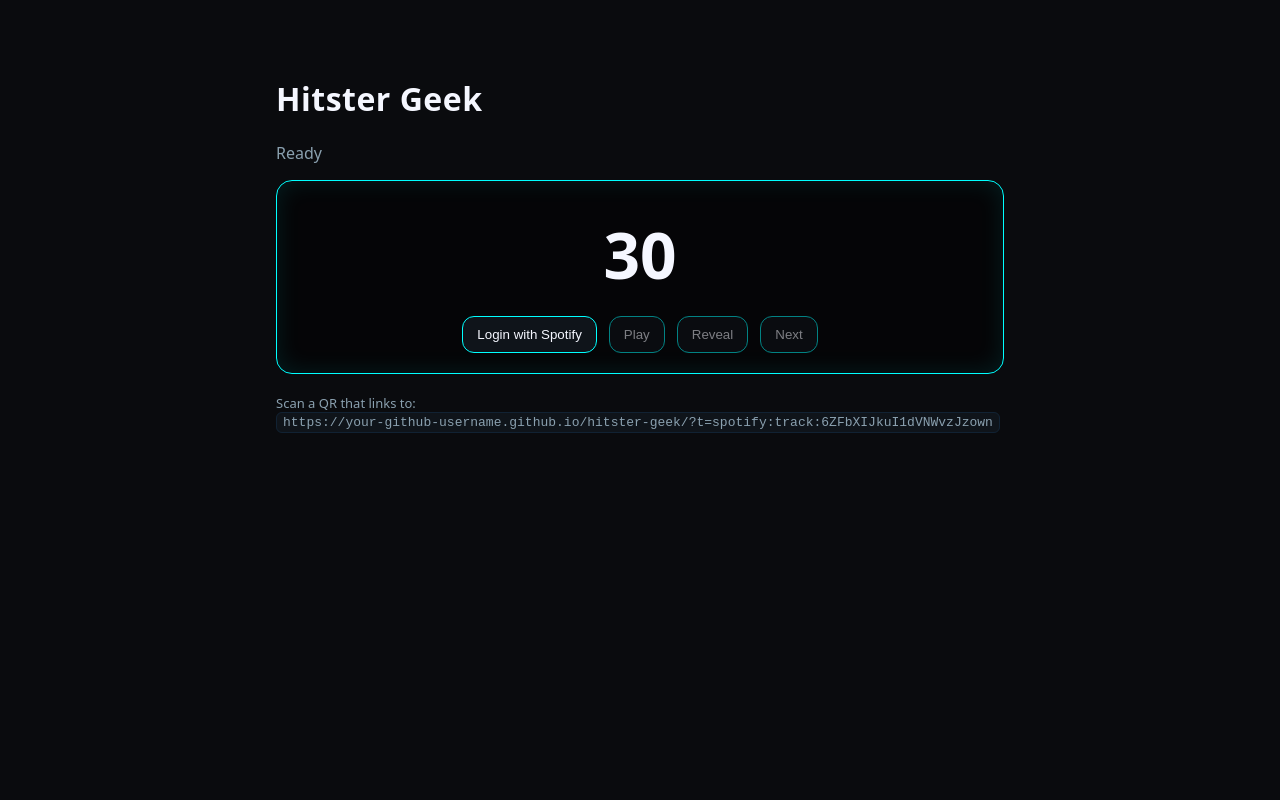
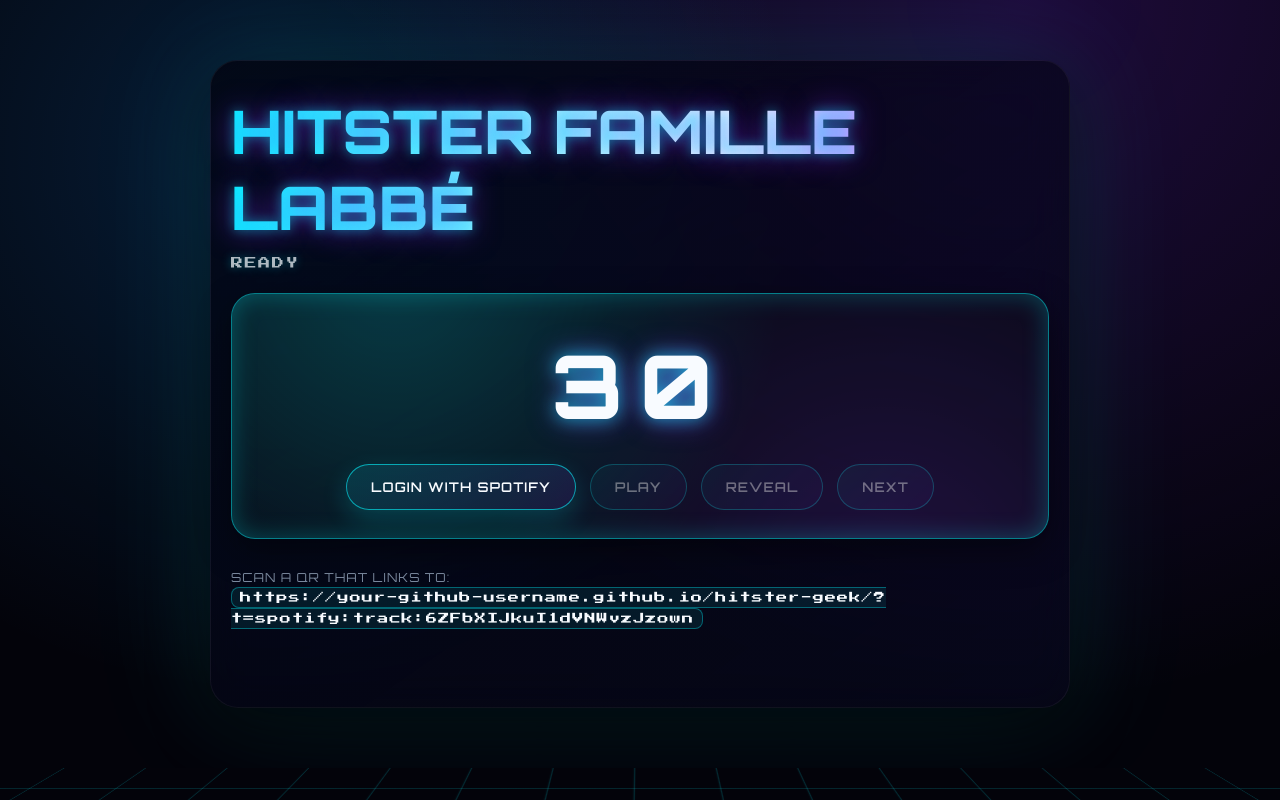
Before and after one commit to Joreach3023/Hitster_movie_only, a website: page index.html in a window 1280 px wide. Drawn offline with Linux system fonts and the light colour scheme.

Commit message:
Update title to Hitster Famille Labbe

```diff
--- a/index.html
+++ b/index.html
@@ -2,14 +2,24 @@
 <html lang="en">
 <head>
   <meta charset="utf-8" />
-  <title>Hitster Geek – Hidden Player</title>
+  <title>Hitster Famille Labbé – Hidden Player</title>
   <meta name="viewport" content="width=device-width, initial-scale=1" />
+  <link rel="preconnect" href="https://fonts.googleapis.com" />
+  <link rel="preconnect" href="https://fonts.gstatic.com" crossorigin />
+  <link
+    href="https://fonts.googleapis.com/css2?family=Orbitron:wght@400;600;800&family=Press+Start+2P&display=swap"
+    rel="stylesheet"
+  />
   <link rel="stylesheet" href="./style.css" />
   <script src="https://sdk.scdn.co/spotify-player.js"></script>
 </head>
 <body>
+  <div class="scene" aria-hidden="true">
+    <div class="scene__grid"></div>
+    <div class="scene__orb"></div>
+  </div>
   <main class="wrap">
-    <h1>Hitster Geek</h1>
+    <h1>Hitster Famille Labbé</h1>
     <div id="status" class="status">Ready</div>
 
     <div class="card">
--- a/style.css
+++ b/style.css
@@ -1,19 +1,265 @@
 :root {
-  --bg: #0a0b0e;
-  --fg: #f5f7ff;
-  --cyan: #00ffff;
-  --muted: #8aa0af;
+  --bg: #03030a;
+  --fg: #f8fbff;
+  --fg-soft: rgba(248, 251, 255, 0.7);
+  --accent: #04f5ff;
+  --accent-strong: #8a2bff;
+  --muted: #7b8a9f;
+  --panel: rgba(9, 12, 20, 0.7);
+  --border: rgba(4, 245, 255, 0.5);
 }
-* { box-sizing: border-box; }
-html, body { margin: 0; padding: 0; background: var(--bg); color: var(--fg); font-family: ui-sans-serif, system-ui, -apple-system, Segoe UI, Roboto, Arial; }
-.wrap { max-width: 760px; margin: 40px auto; padding: 16px; }
-h1 { font-weight: 700; letter-spacing: .5px; }
-.status { margin: 8px 0 16px; color: var(--muted); }
-.card { border: 1px solid var(--cyan); border-radius: 16px; padding: 20px; background: #050507; box-shadow: 0 0 24px rgba(0,255,255,0.1) inset; }
-.timer { font-size: 64px; font-weight: 800; text-align: center; margin: 10px 0 18px; }
-.controls { display: flex; gap: 12px; flex-wrap: wrap; justify-content: center; }
-button { background: #0f141a; color: var(--fg); border: 1px solid var(--cyan); padding: 10px 14px; border-radius: 12px; cursor: pointer; }
-button[disabled] { opacity: .5; cursor: not-allowed; }
-.reveal { margin-top: 16px; text-align: center; }
-.hint { margin-top: 20px; color: var(--muted); font-size: 13px; }
-code { background: #0f141a; padding: 2px 6px; border-radius: 6px; border: 1px solid #123; }
+
+* {
+  box-sizing: border-box;
+}
+
+html,
+body {
+  margin: 0;
+  padding: 0;
+  min-height: 100%;
+  background: radial-gradient(circle at 20% 20%, rgba(20, 144, 255, 0.18), transparent 45%),
+    radial-gradient(circle at 80% 0%, rgba(138, 43, 255, 0.2), transparent 55%), var(--bg);
+  color: var(--fg);
+  font-family: 'Orbitron', 'Segoe UI', Roboto, Arial, sans-serif;
+  letter-spacing: 0.02em;
+  overflow-x: hidden;
+}
+
+.scene {
+  position: fixed;
+  inset: 0;
+  z-index: -2;
+  pointer-events: none;
+  overflow: hidden;
+}
+
+.scene__grid,
+.scene__orb {
+  position: absolute;
+}
+
+.scene__grid {
+  bottom: -25%;
+  left: 50%;
+  width: 160%;
+  height: 70%;
+  transform: translateX(-50%) perspective(900px) rotateX(72deg);
+  background-image: linear-gradient(rgba(4, 245, 255, 0.18) 1px, transparent 1px),
+    linear-gradient(90deg, rgba(4, 245, 255, 0.18) 1px, transparent 1px);
+  background-size: 70px 70px;
+  box-shadow: 0 -12px 40px rgba(4, 245, 255, 0.35);
+  animation: gridScroll 18s linear infinite;
+}
+
+.scene__orb {
+  top: -120px;
+  right: 18%;
+  width: 260px;
+  height: 260px;
+  background: radial-gradient(circle at 30% 30%, rgba(4, 245, 255, 0.7), transparent 55%),
+    radial-gradient(circle at 70% 70%, rgba(138, 43, 255, 0.6), transparent 60%);
+  filter: blur(0.4px) saturate(140%);
+  opacity: 0.6;
+  animation: orbPulse 8s ease-in-out infinite;
+}
+
+.wrap {
+  position: relative;
+  max-width: 860px;
+  margin: 60px auto;
+  padding: 32px 20px 64px;
+  backdrop-filter: blur(22px) saturate(140%);
+  border-radius: 28px;
+  border: 1px solid rgba(255, 255, 255, 0.05);
+  background: linear-gradient(145deg, rgba(3, 6, 18, 0.85), rgba(9, 10, 34, 0.55));
+  box-shadow: 0 20px 60px rgba(0, 0, 0, 0.45), 0 0 120px rgba(4, 245, 255, 0.15);
+}
+
+h1 {
+  margin: 0 0 12px;
+  font-size: clamp(2.5rem, 6vw, 3.75rem);
+  font-weight: 800;
+  text-transform: uppercase;
+  background: linear-gradient(90deg, var(--accent), #ffffff 60%, var(--accent-strong));
+  -webkit-background-clip: text;
+  color: transparent;
+  text-shadow: 0 0 12px rgba(4, 245, 255, 0.45), 0 0 30px rgba(138, 43, 255, 0.65);
+}
+
+.status {
+  margin: 4px 0 24px;
+  font-family: 'Press Start 2P', 'Orbitron', sans-serif;
+  font-size: 0.75rem;
+  letter-spacing: 0.14em;
+  text-transform: uppercase;
+  color: var(--fg-soft);
+  text-shadow: 0 0 10px rgba(4, 245, 255, 0.35);
+}
+
+.card {
+  position: relative;
+  border-radius: 24px;
+  padding: 36px 24px 28px;
+  background: var(--panel);
+  border: 1px solid var(--border);
+  box-shadow: 0 12px 35px rgba(0, 0, 0, 0.45), inset 0 0 24px rgba(4, 245, 255, 0.25);
+  overflow: hidden;
+}
+
+.card::after {
+  content: '';
+  position: absolute;
+  inset: 0;
+  background: radial-gradient(circle at 20% -10%, rgba(4, 245, 255, 0.6), transparent 55%),
+    radial-gradient(circle at 80% 120%, rgba(138, 43, 255, 0.5), transparent 55%);
+  opacity: 0.35;
+  mix-blend-mode: screen;
+  pointer-events: none;
+}
+
+.timer {
+  font-size: clamp(3.5rem, 10vw, 5.5rem);
+  font-weight: 800;
+  text-align: center;
+  margin: 0 0 24px;
+  letter-spacing: 0.18em;
+  color: var(--fg);
+  text-shadow: 0 0 16px rgba(4, 245, 255, 0.6), 0 0 28px rgba(138, 43, 255, 0.6);
+  animation: pulseTimer 2.6s ease-in-out infinite;
+}
+
+.controls {
+  display: flex;
+  gap: 14px;
+  flex-wrap: wrap;
+  justify-content: center;
+}
+
+button {
+  position: relative;
+  background: linear-gradient(135deg, rgba(4, 245, 255, 0.12), rgba(138, 43, 255, 0.12));
+  color: var(--fg);
+  border: 1px solid rgba(4, 245, 255, 0.6);
+  padding: 14px 24px;
+  border-radius: 999px;
+  cursor: pointer;
+  font-family: 'Orbitron', 'Segoe UI', sans-serif;
+  font-weight: 600;
+  letter-spacing: 0.08em;
+  text-transform: uppercase;
+  transition: transform 160ms ease, border-color 160ms ease, box-shadow 160ms ease;
+  box-shadow: 0 10px 26px rgba(4, 245, 255, 0.18);
+}
+
+button::before {
+  content: '';
+  position: absolute;
+  inset: -2px;
+  border-radius: 999px;
+  border: 2px solid rgba(138, 43, 255, 0.5);
+  opacity: 0;
+  transition: opacity 160ms ease;
+}
+
+button:hover:not([disabled]),
+button:focus-visible:not([disabled]) {
+  transform: translateY(-2px) scale(1.02);
+  border-color: rgba(4, 245, 255, 0.9);
+  box-shadow: 0 14px 30px rgba(4, 245, 255, 0.35);
+}
+
+button:hover:not([disabled])::before,
+button:focus-visible:not([disabled])::before {
+  opacity: 0.8;
+}
+
+button:focus-visible {
+  outline: none;
+}
+
+button[disabled] {
+  opacity: 0.4;
+  cursor: not-allowed;
+  box-shadow: none;
+}
+
+.reveal {
+  margin-top: 22px;
+  text-align: center;
+  font-family: 'Press Start 2P', 'Orbitron', sans-serif;
+  font-size: 0.75rem;
+  letter-spacing: 0.12em;
+  text-transform: uppercase;
+  color: var(--fg);
+  text-shadow: 0 0 12px rgba(4, 245, 255, 0.4);
+}
+
+.reveal > div:not(:last-child) {
+  margin-bottom: 6px;
+}
+
+.hint {
+  margin-top: 28px;
+  color: var(--muted);
+  font-size: 0.78rem;
+  line-height: 1.7;
+  letter-spacing: 0.08em;
+  text-transform: uppercase;
+}
+
+code {
+  background: rgba(4, 245, 255, 0.08);
+  padding: 4px 8px;
+  border-radius: 8px;
+  border: 1px solid rgba(4, 245, 255, 0.35);
+  color: var(--fg);
+  font-family: 'Press Start 2P', monospace;
+  font-size: 0.7rem;
+  text-transform: none;
+}
+
+@keyframes gridScroll {
+  0% {
+    background-position: 0 0, 0 0;
+  }
+  100% {
+    background-position: 0 140px, 140px 0;
+  }
+}
+
+@keyframes orbPulse {
+  0%,
+  100% {
+    transform: scale(1);
+    opacity: 0.6;
+  }
+  50% {
+    transform: scale(1.14);
+    opacity: 0.85;
+  }
+}
+
+@keyframes pulseTimer {
+  0%,
+  100% {
+    text-shadow: 0 0 16px rgba(4, 245, 255, 0.6), 0 0 28px rgba(138, 43, 255, 0.6);
+  }
+  50% {
+    text-shadow: 0 0 30px rgba(4, 245, 255, 0.9), 0 0 46px rgba(138, 43, 255, 0.8);
+  }
+}
+
+@media (prefers-reduced-motion: reduce) {
+  .scene__grid,
+  .scene__orb,
+  .timer {
+    animation-duration: 0.01ms !important;
+    animation-iteration-count: 1 !important;
+  }
+
+  button,
+  button::before {
+    transition-duration: 0.01ms !important;
+  }
+}
```
